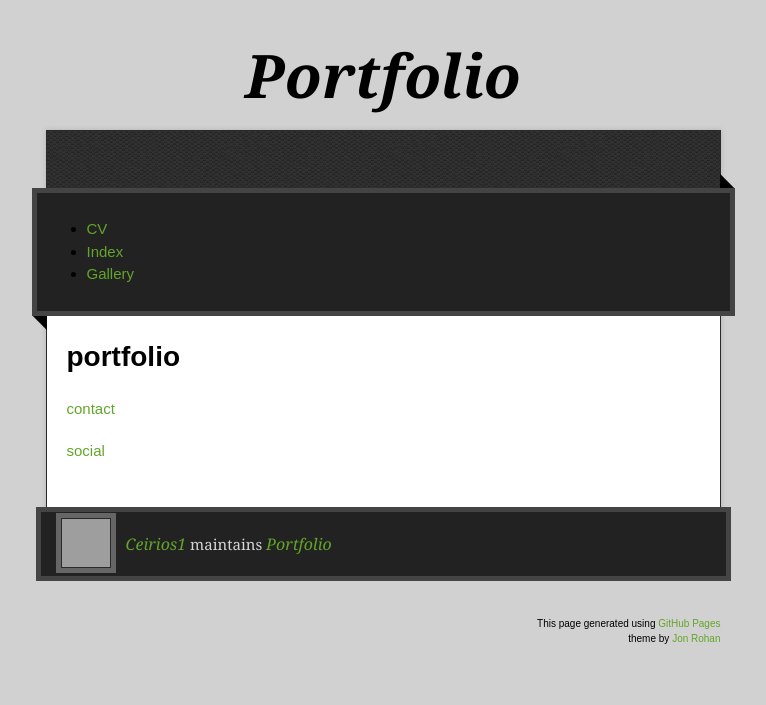
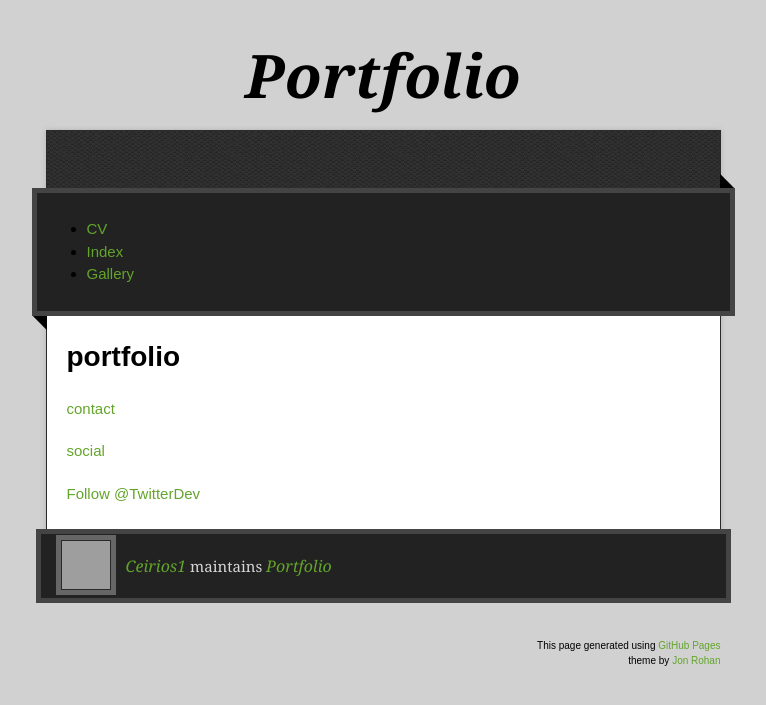
Before and after one commit to Ceirios1/Portfolio, a Jekyll site: the page built from index.md, in a window 1280 px wide. Shown: the top 705 px of the page, without its empty margins (257-1023 px from the left). Built offline with Jekyll 4.4.1, drawn with Linux system fonts in a browser that asks for light colours; our own code applies the rules of GitHub Pages for plain Markdown files; comment, search, counter and statistics services are not loaded; the repository's description, which GitHub fills in, is left out; grey boxes are pictures that could not be loaded.

Commit message:
Update socialmedia.html

```diff
--- a/_includes/socialmedia.html
+++ b/_includes/socialmedia.html
@@ -1 +1,5 @@
-   <div class="fb-like" data-href="https://ceirios1.github.io/Portfolio/" data-width="" data-layout="standard" data-action="recommend" data-size="small" data-share="true"></div>
+
+
+<a href="https://twitter.com/TwitterDev?ref_src=twsrc%5Etfw" class="twitter-follow-button" data-show-count="false">Follow @TwitterDev</a><script async src="https://platform.twitter.com/widgets.js" charset="utf-8"></script>
+
+<div class="fb-like" data-href="https://ceirios1.github.io/Portfolio/" data-width="" data-layout="standard" data-action="recommend" data-size="small" data-share="true"></div>
```
